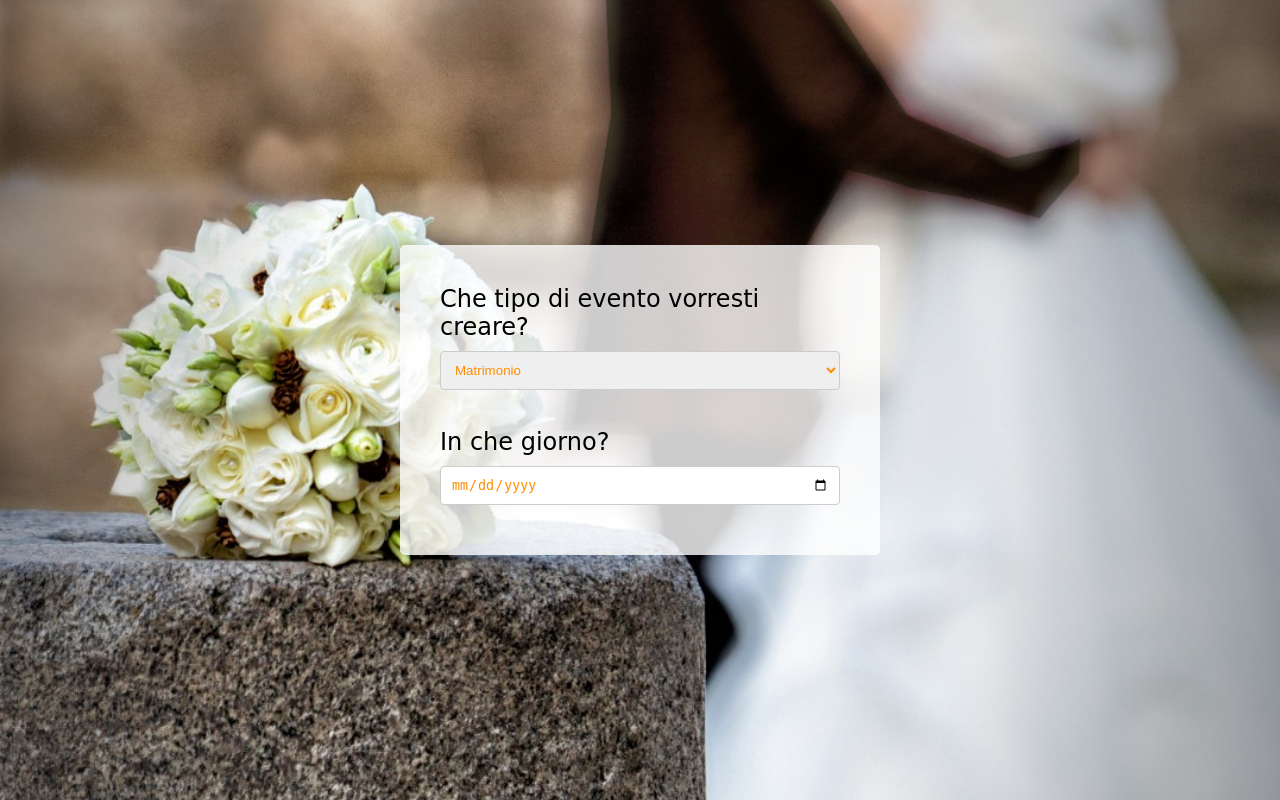
After one commit to tonylm00/BEvent, a Flask app: template BEvent_app/templates/SceltaEventoDaCreare.html in a window 1280 px wide. The commit adds this page. Run offline with Flask 3, Linux system fonts and the light colour scheme; the template is opened without the code that fills it, so the values that code supplies are empty.

Commit message:
Fatta css e HTML di Scelta Evento Da Creare

```diff
--- /dev/null
+++ b/BEvent_app/static/style/SceltaEventoDaCreare.css
@@ -0,0 +1,54 @@
+body, html {
+    height: 100%;
+    margin: 0;
+    font-family: 'Brush Script MT',cursive;
+    font-size: 24px;
+}
+
+.container {
+    background-image: url('../images/Crea.jpg'); /* sostituisci con il percorso corretto dell'immagine */
+    height: 100%;
+    background-position: center;
+    background-repeat: no-repeat;
+    background-size: cover;
+    display: flex;
+    justify-content: center;
+    align-items: center;
+}
+
+form {
+    background-color: rgba(255, 255, 255, 0.8);
+    padding: 40px;
+    border-radius: 5px;
+    width: 400px; /* o la larghezza desiderata */
+}
+
+select, input[type=date] {
+    width: 100%;
+    padding: 10px;
+    margin: 10px 0;
+    display: inline-block;
+    border: 1px solid #ccc;
+    border-radius: 4px;
+    box-sizing: border-box;
+    color: darkorange;
+}
+
+input[type=submit] {
+    width: 100%;
+    background-color: darkorange;
+    color: darkorange;
+    padding: 14px 20px;
+    margin: 8px 0;
+    border: none;
+    border-radius: 4px;
+    cursor: pointer;
+}
+
+input[type=submit]:hover {
+    background-color: #45a049;
+}
+
+label {
+    display: block;
+}
--- a/BEvent_app/templates/RicercaEvento.html
+++ b/BEvent_app/templates/RicercaEvento.html
@@ -17,6 +17,10 @@
                 <option value="dj-set">Dj Set</option>
                 <!-- Altre opzioni qui -->
             </select>
+        </div>
+        <div class="search-group">
+            <label for="search-input" class="search-label">Nome Evento</label>
+            <input type="text" id="search-input" class="search-input">
         </div>
 
         <div class="search-group">
--- /dev/null
+++ b/BEvent_app/templates/SceltaEventoDaCreare.html
@@ -0,0 +1,30 @@
+<!DOCTYPE html>
+<html lang="en">
+<head>
+    <meta charset="UTF-8">
+    <title>Evento Da Creare</title>
+    <link rel="stylesheet"  type="text/css" href="../static/style/SceltaEventoDaCreare.css">
+</head>
+<body>
+    <div class="container">
+
+        <form action="#" method="post">
+            <div class="dropdown-container">
+                <label for="tipo-evento">Che tipo di evento vorresti creare?</label>
+                    <select id="tipo-evento" name="tipo-evento">
+                        <option value="matrimonio">Matrimonio</option>
+                        <option value="matrimonio">Comunione</option>
+                        <option value="matrimonio">Compleanno</option>
+                        <!-- altre opzioni -->
+                    </select>
+            </div>
+            <br>
+                <label for="data-evento">In che giorno?</label>
+                     <input type="date" id="data-evento" name="data-evento">
+
+            <!-- altri campi e pulsanti -->
+        </form>
+    </div>
+
+</body>
+</html>
```
